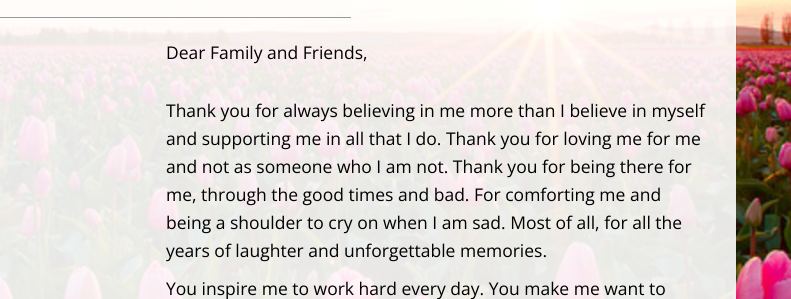
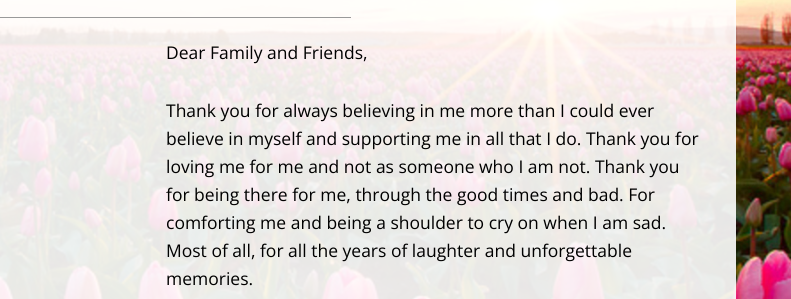
Before and after one commit to hillarysyratunil/fromthebottomofmyheart, a plain HTML site: page ff.html in a window 1280 px wide. Shown: the part 383-682 px from the top of the page, 489-1280 px from the left. Drawn offline with nearby package versions, Linux system fonts and the light colour scheme.

Commit message:
Update ff.html

```diff
--- a/ff.html
+++ b/ff.html
@@ -90,7 +90,7 @@
                 <div class="col-md-6">
                     <p>Dear Family and Friends,</p>
                     <br>
-                    <p>Thank you for always believing in me more than I believe in myself and supporting me in all that I do. Thank you for loving me for me and not as someone who I am not. Thank you for being there for me, through the good times and bad. For comforting me and being a shoulder to cry on when I am sad. Most of all, for all the years of laughter and unforgettable memories.</p>
+                    <p>Thank you for always believing in me more than I could ever believe in myself and supporting me in all that I do. Thank you for loving me for me and not as someone who I am not. Thank you for being there for me, through the good times and bad. For comforting me and being a shoulder to cry on when I am sad. Most of all, for all the years of laughter and unforgettable memories.</p>
                     <p>You inspire me to work hard every day. You make me want to strive to be a better person. You trust me and I trust you too. You give me reasons to smile even if all I want to do is cry. You taught me to never settle anything less than what I deserve. You showed me what it means to be loved and how to love in return. </p>
                     <p>I wish you could see yourself the way I see you. I wish you could love yourself the way I love you. Above all, I wish your life is everything you deserve because no one deserves the world more than you. Who I am today, I owe it all to you and for that I am eternally grateful. I hope you know that I will always have so much love in my heart for you.</p>
                     <br>
```
